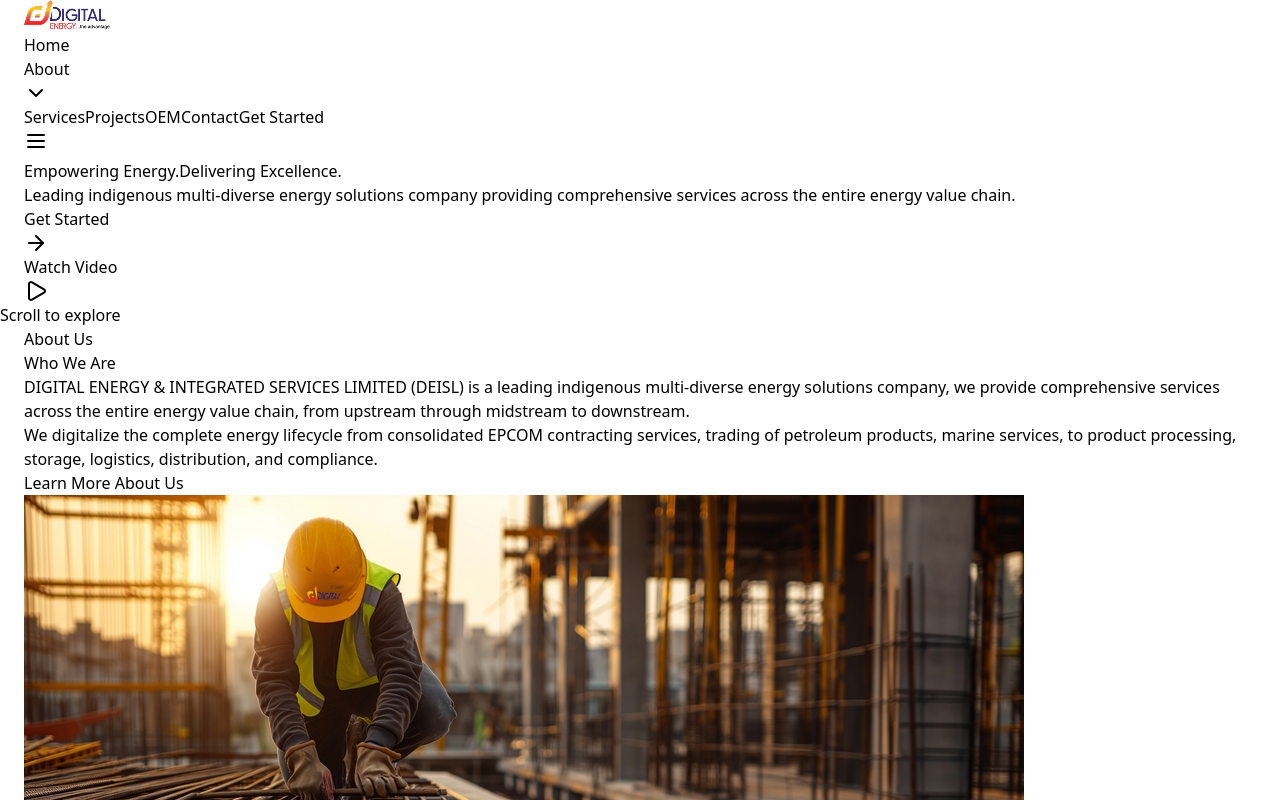
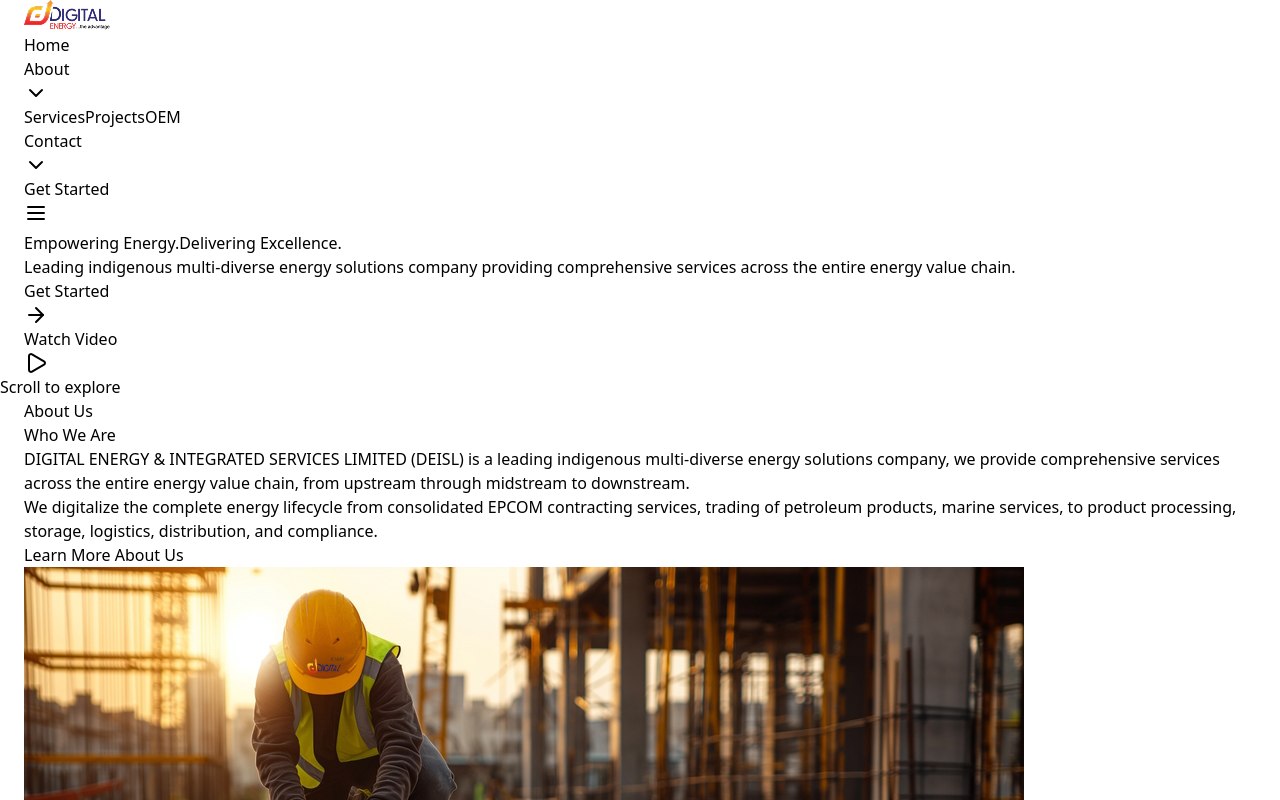
Before and after one commit to seunosinowo/digitalenergy, a React (Vite) app: page / in a window 1280 px wide. Built offline with nearby package versions, Linux system fonts and the light colour scheme.

Commit message:
Updated the header card with bg image

```diff
--- a/src/components/Header.jsx
+++ b/src/components/Header.jsx
@@ -15,10 +15,18 @@ const aboutLinks = [
   { name: "Clients", href: "/about/clients" },
 ]
 
+const contactLinks = [
+  { name: "Contact Us", href: "/contact" },
+  { name: "Request Quote", href: "/contact/quote" },
+  { name: "Vendor Registration", href: "/contact/vendor" },
+  { name: "Become Partner", href: "/contact/partner" },
+]
+
 export default function Header() {
   const [isScrolled, setIsScrolled] = useState(false)
   const [isMobileMenuOpen, setIsMobileMenuOpen] = useState(false)
   const [isAboutDropdownOpen, setIsAboutDropdownOpen] = useState(false)
+  const [isContactDropdownOpen, setIsContactDropdownOpen] = useState(false)
   const dropdownRef = useRef(null)
   const mobileMenuRef = useRef(null)
   const location = useLocation()
@@ -35,6 +43,7 @@ export default function Header() {
     const handleClickOutside = (event) => {
       if (dropdownRef.current && !dropdownRef.current.contains(event.target)) {
         setIsAboutDropdownOpen(false)
+        setIsContactDropdownOpen(false)
       }
       if (mobileMenuRef.current && !mobileMenuRef.current.contains(event.target)) {
         setIsMobileMenuOpen(false)
@@ -49,6 +58,7 @@ export default function Header() {
   useEffect(() => {
     setIsMobileMenuOpen(false)
     setIsAboutDropdownOpen(false)
+    setIsContactDropdownOpen(false)
   }, [location.pathname])
 
   const navLinks = [
@@ -57,7 +67,7 @@ export default function Header() {
     { name: "Services", href: "/services" },
     { name: "Projects", href: "/projects" },
     { name: "OEM", href: "/oem" },
-    { name: "Contact", href: "/contact" },
+    { name: "Contact", href: "/contact", dropdown: contactLinks },
   ]
 
   return (
@@ -87,16 +97,28 @@ export default function Header() {
               link.dropdown ? (
                 <div key={link.name} className="relative" ref={dropdownRef}>
                   <button
-                    onClick={() => setIsAboutDropdownOpen(!isAboutDropdownOpen)}
+                    onClick={() => {
+                      if (link.name === "About") {
+                        setIsAboutDropdownOpen(!isAboutDropdownOpen)
+                        setIsContactDropdownOpen(false)
+                      } else if (link.name === "Contact") {
+                        setIsContactDropdownOpen(!isContactDropdownOpen)
+                        setIsAboutDropdownOpen(false)
+                      }
+                    }}
                     className={`flex items-center space-x-1 px-1 py-2 font-medium ${
-                      aboutLinks.some(l => location.pathname === l.href)
+                      (link.name === "About" && aboutLinks.some(l => location.pathname === l.href)) ||
+                      (link.name === "Contact" && contactLinks.some(l => location.pathname === l.href))
                         ? "text-orange-500"
                         : "text-gray-700 hover:text-orange-500"
                     }`}
                   >
                     <span>{link.name}</span>
                     <motion.span
-                      animate={{ rotate: isAboutDropdownOpen ? 180 : 0 }}
+                      animate={{
+                        rotate: (link.name === "About" && isAboutDropdownOpen) ||
+                               (link.name === "Contact" && isContactDropdownOpen) ? 180 : 0
+                      }}
                       transition={{ duration: 0.2 }}
                     >
                       <ChevronDown className="w-4 h-4" />
@@ -104,7 +126,8 @@ export default function Header() {
                   </button>
 
                   <AnimatePresence>
-                    {isAboutDropdownOpen && (
+                    {((link.name === "About" && isAboutDropdownOpen) ||
+                      (link.name === "Contact" && isContactDropdownOpen)) && (
                       <motion.div
                         initial={{ opacity: 0, y: 10 }}
                         animate={{ opacity: 1, y: 0 }}
@@ -122,7 +145,10 @@ export default function Header() {
                                   ? "text-orange-500 bg-orange-50"
                                   : "text-gray-700 hover:text-orange-500 hover:bg-gray-50"
                               }`}
-                              onClick={() => setIsAboutDropdownOpen(false)}
+                              onClick={() => {
+                                setIsAboutDropdownOpen(false)
+                                setIsContactDropdownOpen(false)
+                              }}
                             >
                               {l.name}
                             </Link>
@@ -188,11 +214,22 @@ export default function Header() {
                     <div key={link.name}>
                       <button
                         className="flex items-center justify-between w-full px-4 py-3 text-gray-700 hover:bg-gray-50 rounded-lg transition-colors"
-                        onClick={() => setIsAboutDropdownOpen(!isAboutDropdownOpen)}
+                        onClick={() => {
+                          if (link.name === "About") {
+                            setIsAboutDropdownOpen(!isAboutDropdownOpen)
+                            setIsContactDropdownOpen(false)
+                          } else if (link.name === "Contact") {
+                            setIsContactDropdownOpen(!isContactDropdownOpen)
+                            setIsAboutDropdownOpen(false)
+                          }
+                        }}
                       >
                         <span>{link.name}</span>
                         <motion.span
-                          animate={{ rotate: isAboutDropdownOpen ? 180 : 0 }}
+                          animate={{
+                            rotate: (link.name === "About" && isAboutDropdownOpen) ||
+                                   (link.name === "Contact" && isContactDropdownOpen) ? 180 : 0
+                          }}
                           transition={{ duration: 0.2 }}
                         >
                           <ChevronDown className="h-4 w-4" />
@@ -200,7 +237,8 @@ export default function Header() {
                       </button>
 
                       <AnimatePresence>
-                        {isAboutDropdownOpen && (
+                        {((link.name === "About" && isAboutDropdownOpen) ||
+                          (link.name === "Contact" && isContactDropdownOpen)) && (
                           <motion.div
                             initial={{ opacity: 0, height: 0 }}
                             animate={{ opacity: 1, height: "auto" }}
@@ -220,6 +258,7 @@ export default function Header() {
                                   }`}
                                   onClick={() => {
                                     setIsAboutDropdownOpen(false)
+                                    setIsContactDropdownOpen(false)
                                     setIsMobileMenuOpen(false)
                                   }}
                                 >
```
